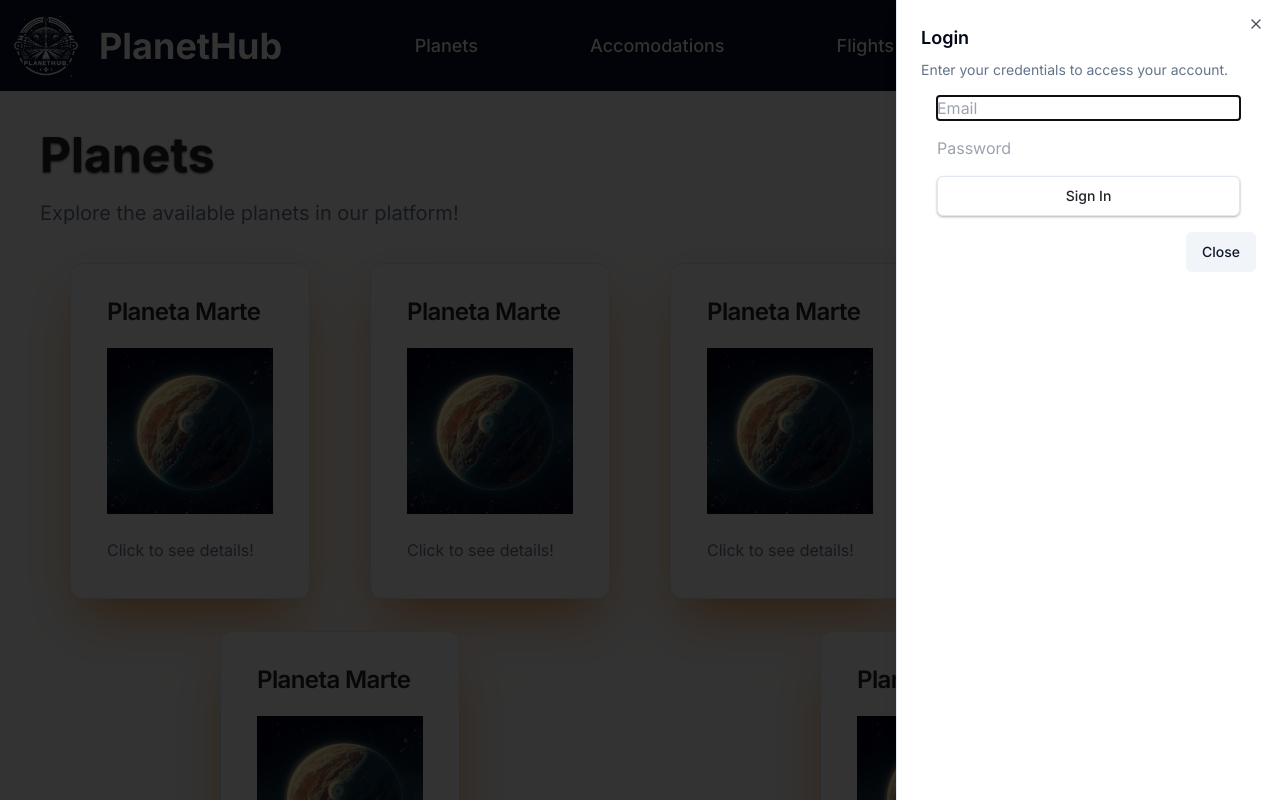
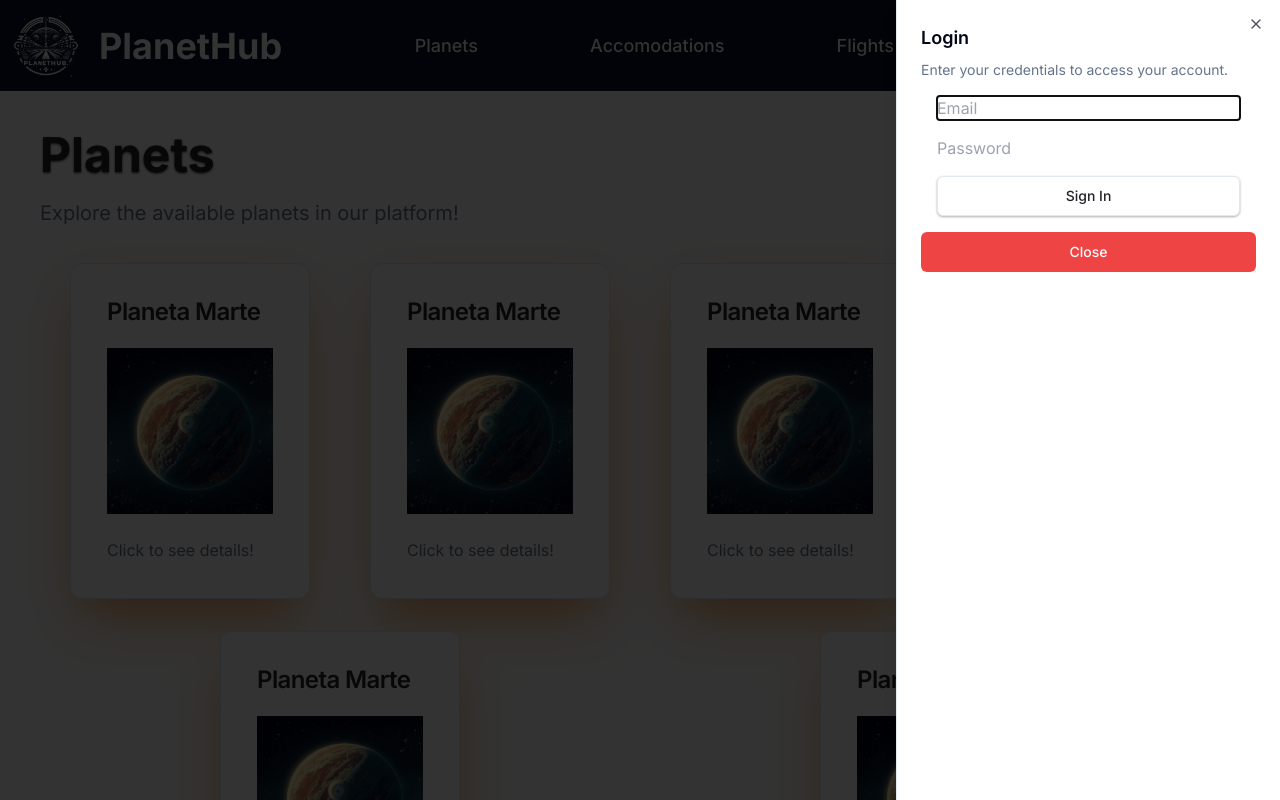
Before and after one commit to jcamilomolinar/planet-hub, a Next.js app in the folder planet-hub/: page /planets in a window 1280 px wide. Both pictures are taken after a click on the button "Sign In". Shown: the top 800 px of the page. Built offline with nearby package versions, Linux system fonts and the light colour scheme.

Commit message:
fix: some styles of buttons close components

```diff
--- a/planet-hub/components/NavBar.tsx
+++ b/planet-hub/components/NavBar.tsx
@@ -3,8 +3,8 @@ import { Button } from '@/components/ui/button'
 import Image from 'next/image'
 import Link from 'next/link'
 import Logo from '@/public/Logo.png'
-import LoginSheet from './ui/loginSheet';
-import SignUpSheet from './ui/signUpSheet';
+import LoginSheet from '@/components/ui/loginSheet';
+import SignUpSheet from '@/components/ui/signUpSheet';
 
 function NavBar() {
   return (
--- a/planet-hub/components/PlanetCard.tsx
+++ b/planet-hub/components/PlanetCard.tsx
@@ -50,7 +50,7 @@ export function PlanetCard({planetName, planetPhoto }: {planetName:string, plane
             <Button variant="outline">View flights 🚀</Button>
             <Button variant="outline">View accomodations 🏨</Button>
             <DrawerClose asChild>
-              <Button variant="outline">Close</Button>
+              <Button variant="destructive">Close</Button>
             </DrawerClose>
           </DrawerFooter>
         </div>
--- a/planet-hub/components/ui/loginSheet.tsx
+++ b/planet-hub/components/ui/loginSheet.tsx
@@ -76,8 +76,8 @@ const LoginSheet: React.FC = () => {
         <SheetFooter>
           <SheetClose
             className={buttonVariants({
-              variant: "secondary",
-              className: "text-lg",
+              variant: "destructive",
+              className: "text-lg w-full",
             })}
           >
             Close
--- a/planet-hub/components/ui/signUpSheet.tsx
+++ b/planet-hub/components/ui/signUpSheet.tsx
@@ -100,8 +100,8 @@ const SignUpSheet: React.FC = () => {
         <SheetFooter>
           <SheetClose
             className={buttonVariants({
-              variant: "secondary",
-              className: "text-lg",
+              variant: "destructive",
+              className: "text-lg w-full",
             })}
           >
             Close
```
